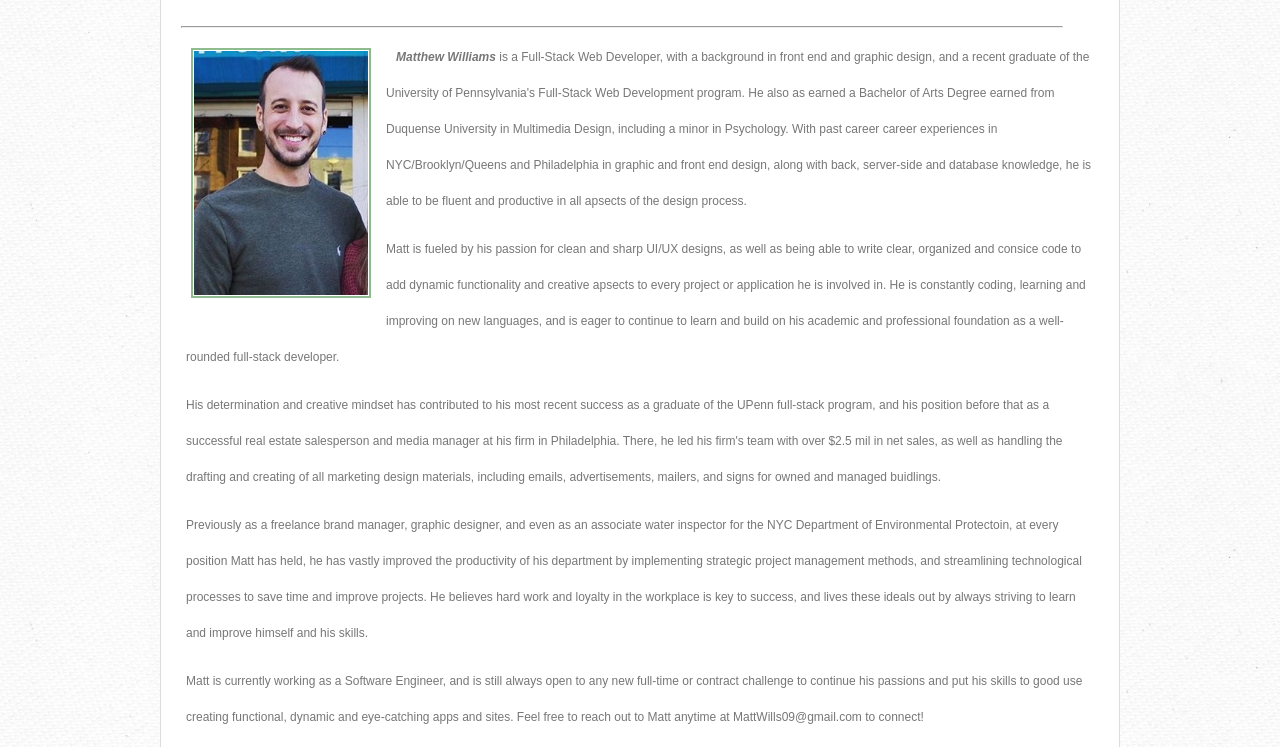
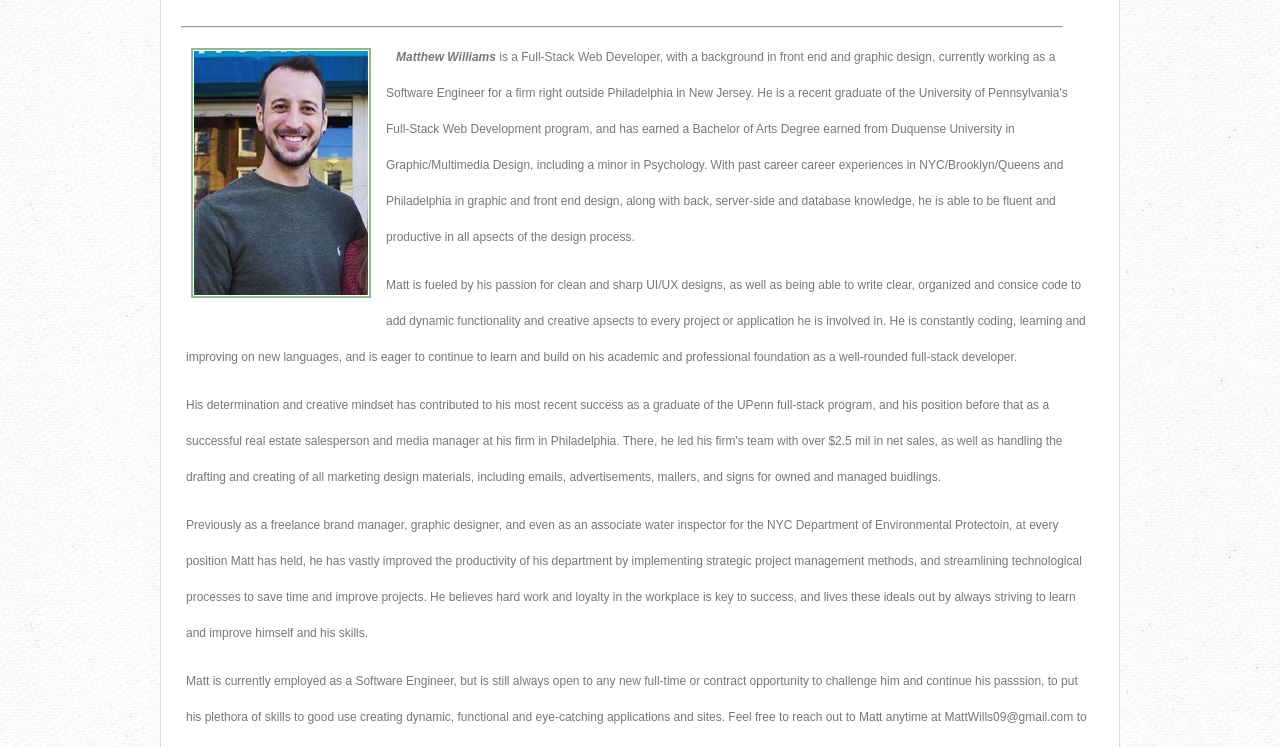
Before and after one commit to mattwills09/mattwills09.github.io, a plain HTML site: page index.html in a window 1280 px wide. Shown: the part 205-952 px from the top of the page. Drawn offline with nearby package versions, Linux system fonts and the light colour scheme.

Commit message:
Update index.html

```diff
--- a/index.html
+++ b/index.html
@@ -45,7 +45,7 @@
             <div class="col-md-12" id="aboutMe">
             <img class="me" src="assets/images/mw-pic.jpg" alt="Me!">
 
-            <p> &nbsp;&nbsp; <b><em>Matthew Williams</em></b> is a Full-Stack Web Developer, with a background in front end and graphic design, and a recent graduate of the University of Pennsylvania's Full-Stack Web Development program.  He also as earned a Bachelor of Arts Degree earned from Duquense University in Multimedia Design, including a minor in Psychology.  With past career career experiences in NYC/Brooklyn/Queens and Philadelphia in graphic and front end design, along with back, server-side and database knowledge, he is able to be fluent and productive in all apsects of the design process.</p>
+            <p> &nbsp;&nbsp; <b><em>Matthew Williams</em></b> is a Full-Stack Web Developer, with a background in front end and graphic design, currently working as a Software Engineer for a firm right outside Philadelphia in New Jersey.  He is a recent graduate of the University of Pennsylvania's Full-Stack Web Development program, and has earned a Bachelor of Arts Degree earned from Duquense University in Graphic/Multimedia Design, including a minor in Psychology.  With past career career experiences in NYC/Brooklyn/Queens and Philadelphia in graphic and front end design, along with back, server-side and database knowledge, he is able to be fluent and productive in all apsects of the design process.</p>
 
             <p>Matt is fueled by his passion for clean and sharp UI/UX designs, as well as being able to write clear, organized and consice code to add dynamic functionality and creative apsects to every project or application he is involved in.  He is constantly coding, learning and improving on new languages, and is eager to continue to learn and build on his academic and professional foundation as a well-rounded full-stack developer.</p>
 
@@ -53,7 +53,7 @@
 
             <p>Previously as a freelance brand manager, graphic designer, and even as an associate water inspector for the NYC Department of Environmental Protectoin, at every position Matt has held, he has vastly improved the productivity of his department by implementing strategic project management methods, and streamlining technological processes to save time and improve projects.  He believes hard work and loyalty in the workplace is key to success, and lives these ideals out by always striving to learn and improve himself and his skills.</p>
 
-            <p>Matt is currently working as a Software Engineer, and is still always open to any new full-time or contract challenge to continue his passions and put his skills to good use creating functional, dynamic and eye-catching apps and sites.  Feel free to reach out to Matt anytime at MattWills09@gmail.com to connect!</p>
+            <p>Matt is currently employed as a Software Engineer, but is still always open to any new full-time or contract opportunity to challenge him and continue his passsion, to put his plethora of skills to good use creating dynamic, functional and eye-catching applications and sites.  Feel free to reach out to Matt anytime at MattWills09@gmail.com to connect!</p>
 
             </div>
         </div>
```
